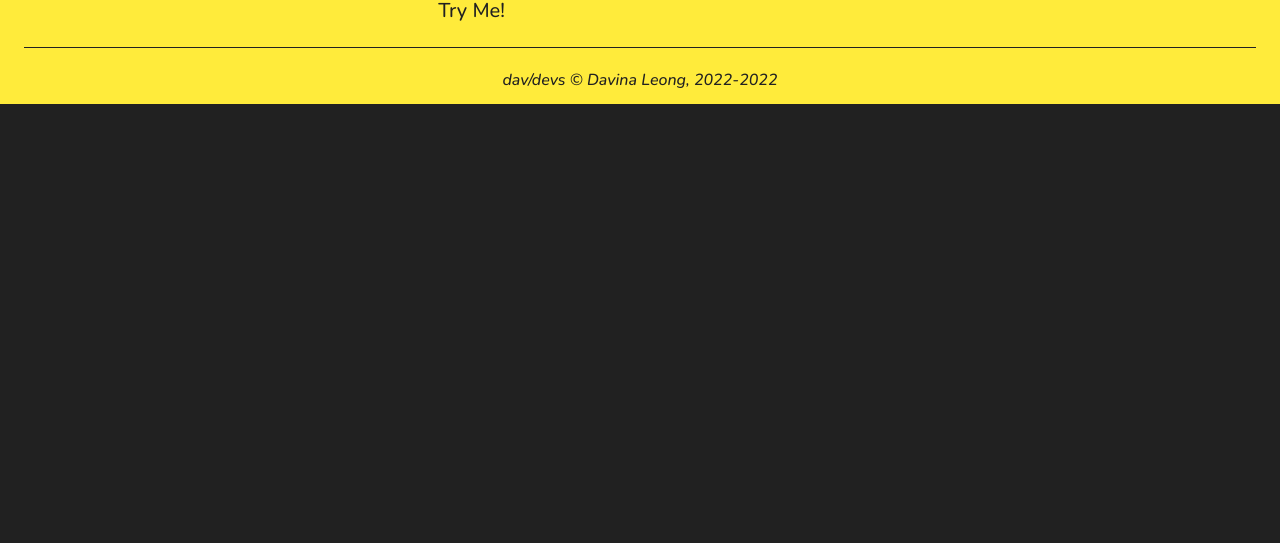
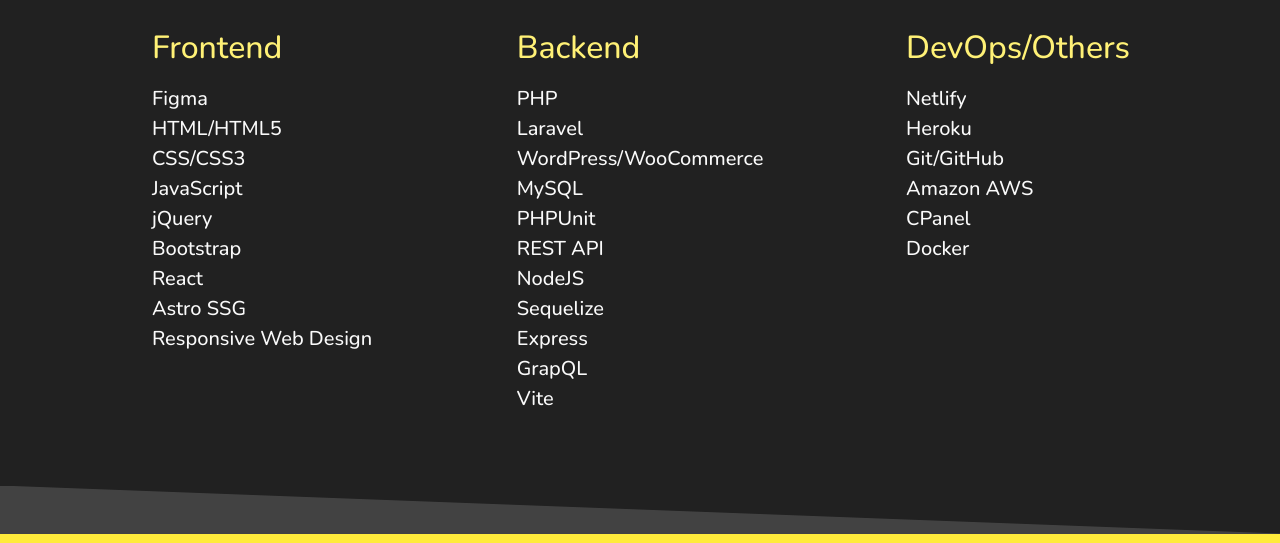
Before and after one commit to davinaleong/proj-davdevs-2022-template, a website built with Vite: page index.html in a window 1280 px wide. Shown: the part 2217-2760 px from the top of the page. Before the commit the page ends 2321 px from the top, so only its background shows below. Built offline with nearby package versions, Linux system fonts and the light colour scheme.

Commit message:
Done with skills section

```diff
--- a/index.html
+++ b/index.html
@@ -305,6 +305,61 @@
             <div class="p-y-100"></div>
           </div>
         </section>
+
+        <section id="my-skills" class="section section-gray-900 section-gray-900-to-gray-800 section-reverse">
+          <div class="section-inner container">
+            <h2 class="ff-secondary fsize-700 fw-medium clr-yellow-500 ta-center m-b-400">What I've acquired over the years</h2>
+
+            <div class="skills-grid m-b-600">
+              <div class="skills-cell">
+                <h3 class="fsize-600 fw-medium clr-yellow-300">Frontend</h3>
+
+                <ul class="list-style-none">
+                  <li>Figma</li>
+                  <li>HTML/HTML5</li>
+                  <li>CSS/CSS3</li>
+                  <li>JavaScript</li>
+                  <li>jQuery</li>
+                  <li>Bootstrap</li>
+                  <li>React</li>
+                  <li>Astro SSG</li>
+                  <li>Responsive Web Design</li>
+                </ul>
+              </div>
+
+              <div class="skills-cell">
+                <h3 class="fsize-600 fw-medium clr-yellow-300">Backend</h3>
+
+                <ul class="list-style-none">
+                  <li>PHP</li>
+                  <li>Laravel</li>
+                  <li>WordPress/WooCommerce</li>
+                  <li>MySQL</li>
+                  <li>PHPUnit</li>
+                  <li>REST API</li>
+                  <li>NodeJS</li>
+                  <li>Sequelize</li>
+                  <li>Express</li>
+                  <li>GrapQL</li>
+                  <li>Vite</li>
+                </ul>
+              </div>
+
+              <div class="skills-cell">
+                <h3 class="fsize-600 fw-medium clr-yellow-300">DevOps/Others</h3>
+
+                <ul class="list-style-none">
+                  <li>Netlify</li>
+                  <li>Heroku</li>
+                  <li>Git/GitHub</li>
+                  <li>Amazon AWS</li>
+                  <li>CPanel</li>
+                  <li>Docker</li>
+                </ul>
+              </div>
+            </div>
+          </div>
+        </section>
       </div>
 
       <footer class="main-footer">
--- a/src/styles/_components.scss
+++ b/src/styles/_components.scss
@@ -56,3 +56,29 @@
   flex-direction: column;
   padding: var(--size-200);
 }
+
+.skills-grid {
+  display: grid;
+  grid-template-columns: auto;
+  grid-template-rows: repeat(3, max-content);
+  justify-items: center;
+  gap: var(--size-400);
+}
+
+.skills-cell {
+  display: flex;
+  flex-direction: column;
+  gap: var(--size-200);
+  text-align: center;
+}
+
+@media (min-width: breakpoint("md")) {
+  .skills-grid {
+    grid-template-columns: repeat(3, 1fr);
+    grid-template-rows: auto;
+  }
+
+  .skills-cell {
+    text-align: left;
+  }
+}
--- a/src/styles/_maps.scss
+++ b/src/styles/_maps.scss
@@ -289,7 +289,7 @@
   300: #{clamp(0.9rem, 1rem + 1vw, 1rem)},
   400: #{clamp(1rem, 1rem + 1vw, 1.25rem)},
   500: #{clamp(1.25rem, 1rem + 1vw, 1.5rem)},
-  600: #{clamp(1.5rem, 1rem + 1vw, 1.75rem)},
+  600: #{clamp(1.5rem, 1rem + 2vw, 2rem)},
   700: #{clamp(2rem, 1rem + 3vw, 3rem)},
   800: #{clamp(3rem, 1rem + 3vw, 4rem)},
   900: #{clamp(4rem, 1rem + 5vw, 8rem)},
--- a/src/styles/_utilities.scss
+++ b/src/styles/_utilities.scss
@@ -356,3 +356,7 @@
 .br-pill {
     border-radius: 100vmax;
 }
+
+.list-style-none {
+    list-style: none;
+}
```
